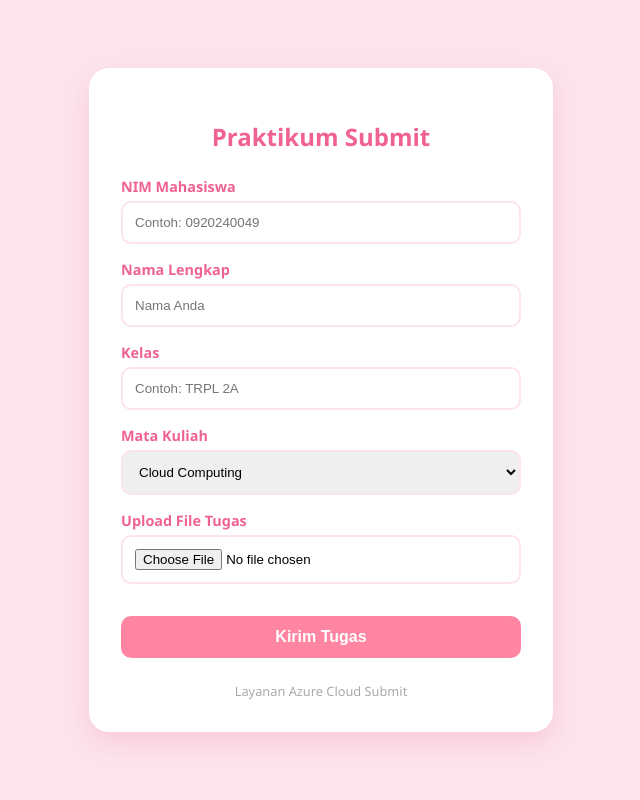
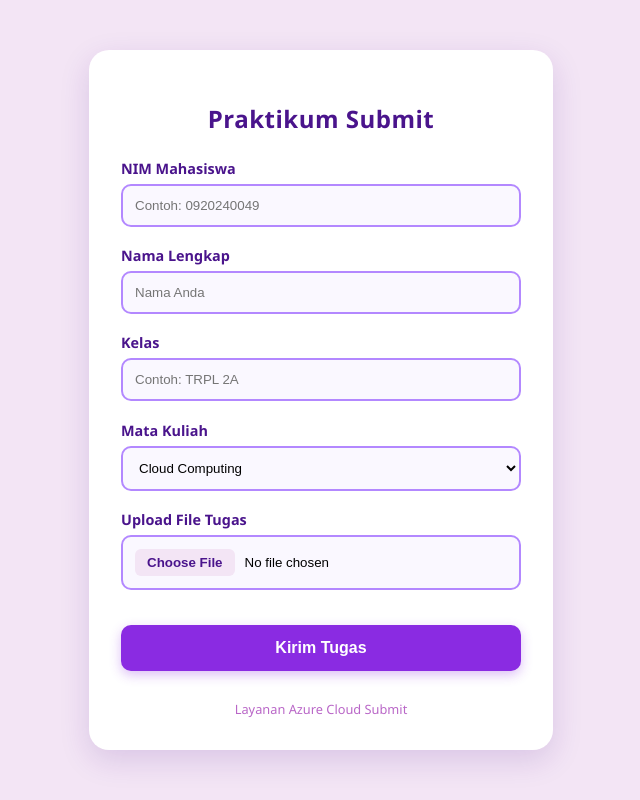
Before and after one commit to eiendiyeen/repo-praktikum-submit-049, a website: page public/index.html in a window 1280 px wide. Shown: the whole page, without its empty margins (319-959 px from the left). Drawn offline with Linux system fonts and the light colour scheme.

Commit message:
Update index.html

```diff
--- a/public/index.html
+++ b/public/index.html
@@ -6,15 +6,16 @@
     <title>Submit Tugas Praktikum | Cloud Computing</title>
     <style>
         :root {
-            --primary-pink: #ff85a2;
-            --soft-pink: #fce4ec;
-            --dark-pink: #f06292;
+            --primary-purple: #8a2be2;
+            --soft-purple: #f3e5f5;
+            --dark-purple: #4a148c;
+            --lavender-purple: #b388ff;
             --white: #ffffff;
         }
 
         body {
             font-family: 'Segoe UI', Tahoma, Geneva, Verdana, sans-serif;
-            background-color: var(--soft-pink);
+            background-color: var(--soft-purple);
             display: flex;
             justify-content: center;
             align-items: center;
@@ -26,27 +27,28 @@
             background-color: var(--white);
             padding: 2rem;
             border-radius: 20px;
-            box-shadow: 0 10px 25px rgba(240, 98, 146, 0.2);
+            box-shadow: 0 10px 30px rgba(74, 20, 140, 0.15); /* Bayangan dengan tint ungu */
             width: 100%;
             max-width: 400px;
             text-align: center;
         }
 
         h2 {
-            color: var(--dark-pink);
+            color: var(--dark-purple);
             margin-bottom: 1.5rem;
             font-weight: 600;
+            letter-spacing: 0.5px;
         }
 
         .form-group {
             text-align: left;
-            margin-bottom: 1rem;
+            margin-bottom: 1.2rem;
         }
 
         label {
             display: block;
-            margin-bottom: 5px;
-            color: var(--dark-pink);
+            margin-bottom: 6px;
+            color: var(--dark-purple);
             font-size: 0.9rem;
             font-weight: 600;
         }
@@ -54,40 +56,69 @@
         input[type="text"], select, input[type="file"] {
             width: 100%;
             padding: 12px;
-            border: 2px solid var(--soft-pink);
+            border: 2px solid var(--lavender-purple);
             border-radius: 10px;
             box-sizing: border-box;
             outline: none;
-            transition: border-color 0.3s;
+            background-color: #faf8ff;
+            transition: all 0.3s ease;
         }
 
         input[type="text"]:focus, select:focus {
-            border-color: var(--primary-pink);
+            border-color: var(--primary-purple);
+            box-shadow: 0 0 8px rgba(138, 43, 226, 0.2);
+            background-color: var(--white);
+        }
+
+        /* Styling khusus tombol upload agar serasi */
+        input[type="file"]::-webkit-file-upload-button {
+            background-color: var(--soft-purple);
+            color: var(--dark-purple);
+            border: none;
+            padding: 6px 12px;
+            border-radius: 6px;
+            cursor: pointer;
+            font-weight: 600;
+            margin-right: 10px;
+            transition: background-color 0.2s;
+        }
+
+        input[type="file"]::-webkit-file-upload-button:hover {
+            background-color: var(--lavender-purple);
+            color: var(--white);
         }
 
         button {
             width: 100%;
-            background-color: var(--primary-pink);
+            background-color: var(--primary-purple);
             color: white;
-            padding: 12px;
+            padding: 14px;
             border: none;
             border-radius: 10px;
             font-size: 1rem;
             font-weight: bold;
             cursor: pointer;
-            transition: background-color 0.3s, transform 0.2s;
+            transition: background-color 0.3s, transform 0.2s, box-shadow 0.2s;
             margin-top: 1rem;
+            box-shadow: 0 4px 12px rgba(138, 43, 226, 0.3);
         }
 
         button:hover {
-            background-color: var(--dark-pink);
+            background-color: var(--dark-purple);
             transform: translateY(-2px);
+            box-shadow: 0 6px 15px rgba(74, 20, 140, 0.4);
+        }
+
+        button:active {
+            transform: translateY(0);
         }
 
         .footer {
-            margin-top: 1.5rem;
+            margin-top: 1.8rem;
             font-size: 0.8rem;
-            color: #aaa;
+            color: #9c27b0; /* Warna footer senada murni lavender */
+            opacity: 0.7;
+            font-weight: 500;
         }
     </style>
 </head>
```
